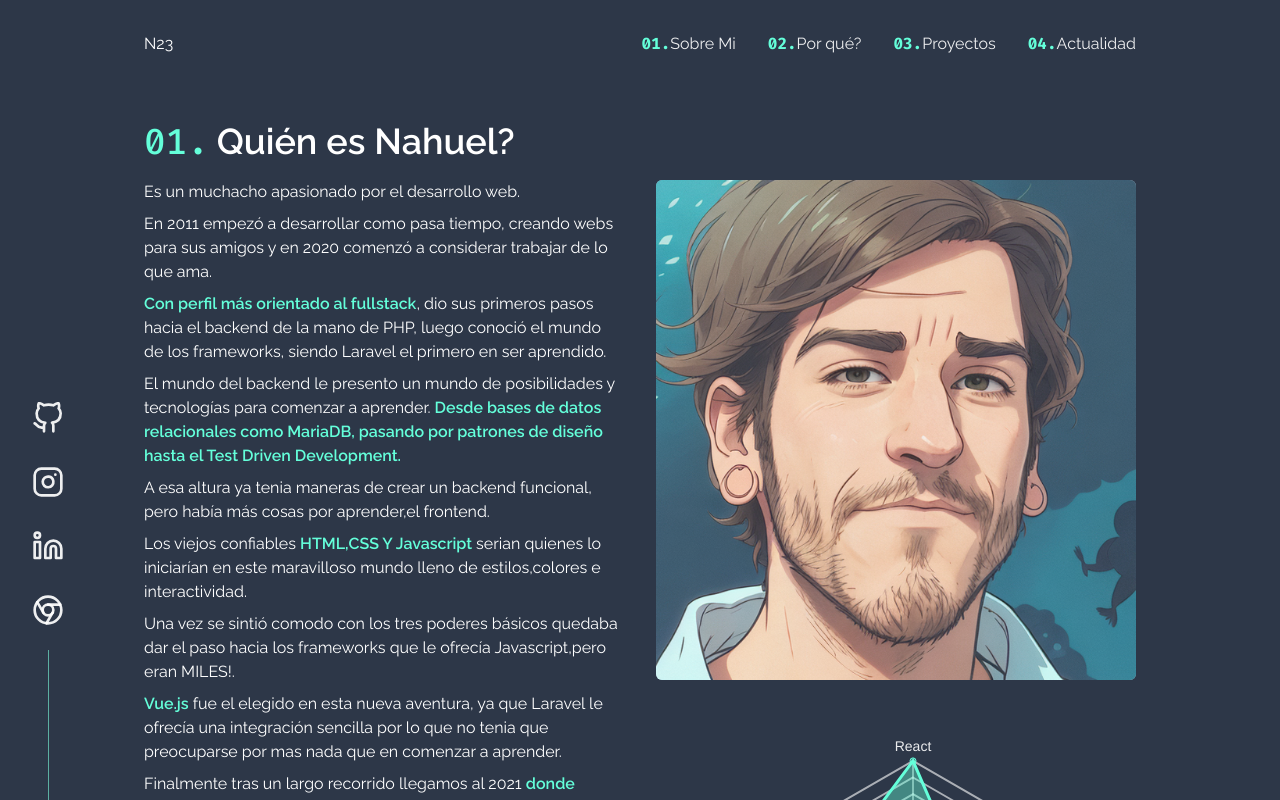
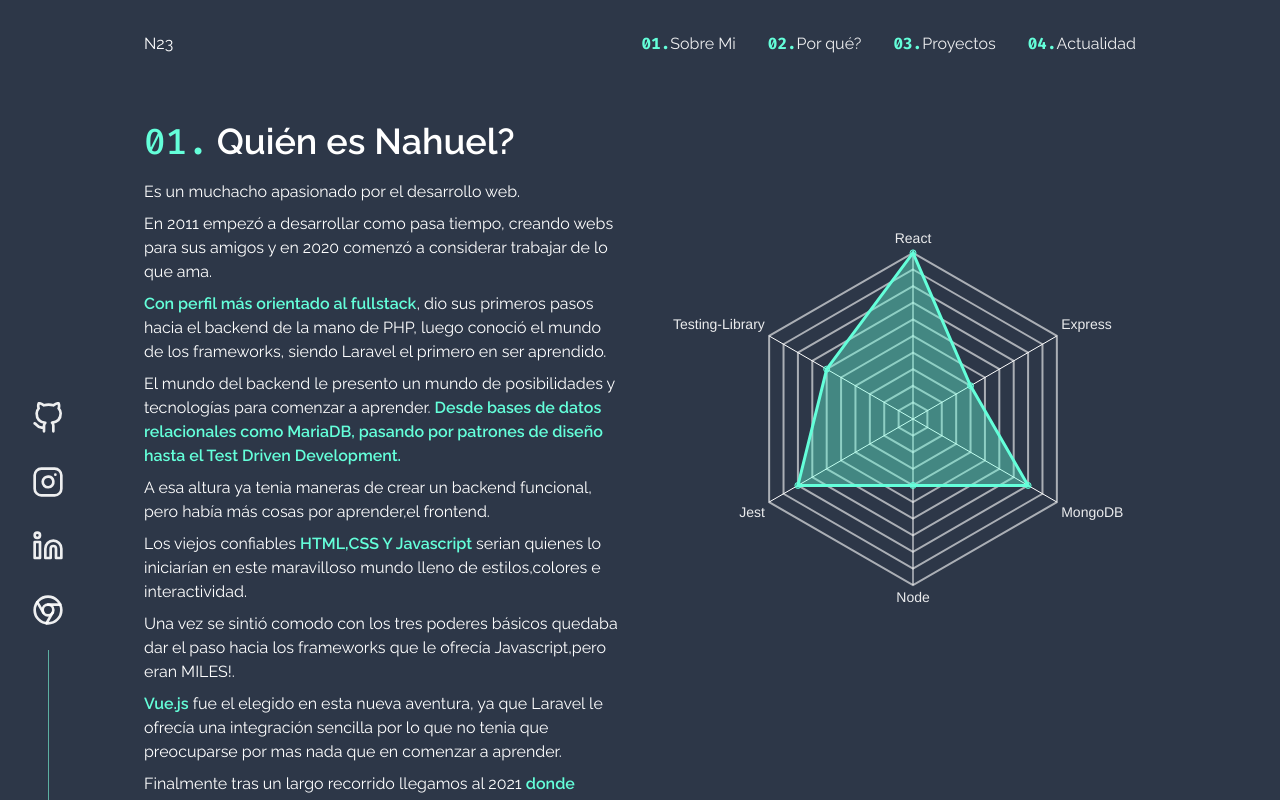
Before and after one commit to nahuelDev23/myPageCv, a Next.js app: page / in a window 1280 px wide. Shown: the top 800 px of the page. Built offline with nearby package versions, Linux system fonts and the light colour scheme.

Commit message:
remove photo

```diff
--- a/components/sections/AboutMe.tsx
+++ b/components/sections/AboutMe.tsx
@@ -108,7 +108,7 @@ export const AboutMe = () => {
                   maxWidth="100%"
                   overflowX="hidden"
                 >
-                  <MyPhoto />
+                  {/* <MyPhoto /> */}
                   <RadarChartSkills />
                 </Stack>
               </Grid>
```
